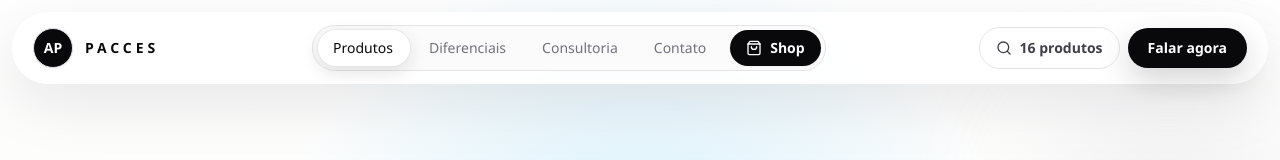
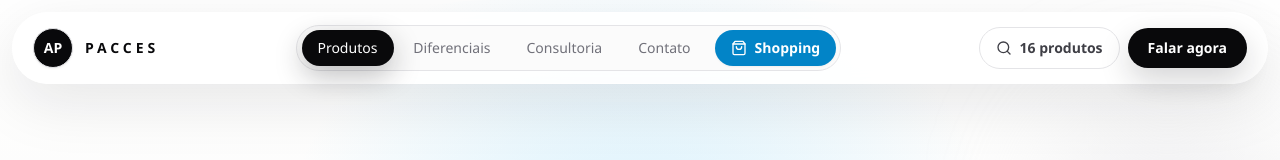
Before and after one commit to ExQues/Apple-Pacces, a React (Vite) app: page / in a window 1280 px wide. Shown: the top 160 px of the page. Built offline with nearby package versions, Linux system fonts and the light colour scheme.

Commit message:
feat: pill escuro liquid, deteccao por scroll e Shopping em destaque

```diff
--- a/src/components/SiteHeader.tsx
+++ b/src/components/SiteHeader.tsx
@@ -1,4 +1,4 @@
-import { useEffect, useLayoutEffect, useRef, useState } from 'react'
+import { useCallback, useEffect, useLayoutEffect, useRef, useState } from 'react'
 import { Search, ShoppingBag } from 'lucide-react'
 import { allProducts } from '@/data/appleStore'
 
@@ -8,6 +8,7 @@ type SiteHeaderProps = {
 
 const SECTIONS = ['produtos', 'diferenciais', 'consultoria', 'contato'] as const
 type SectionId = (typeof SECTIONS)[number]
+type ActiveKey = SectionId | 'shop'
 
 export function SiteHeader({ variant = 'home' }: SiteHeaderProps) {
   const sectionPrefix = variant === 'home' ? '' : '/'
@@ -18,7 +19,8 @@ export function SiteHeader({ variant = 'home' }: SiteHeaderProps) {
     { label: 'Contato', id: 'contato', href: `${sectionPrefix}#contato` },
   ]
 
-  const [active, setActive] = useState<SectionId>('produtos')
+  // Na Shop, o item ativo eh o proprio Shop. Na home, comeca em "produtos".
+  const [active, setActive] = useState<ActiveKey>(variant === 'shop' ? 'shop' : 'produtos')
   const [indicator, setIndicator] = useState<{ left: number; width: number; ready: boolean }>({
     left: 0,
     width: 0,
@@ -27,41 +29,39 @@ export function SiteHeader({ variant = 'home' }: SiteHeaderProps) {
   const listRef = useRef<HTMLDivElement | null>(null)
   const itemRefs = useRef<Record<string, HTMLAnchorElement | null>>({})
 
-  // Observa qual secao esta visivel na home
+  // Detecta a secao ativa com base em scrollY (mais confiavel que IntersectionObserver
+  // quando as secoes tem alturas muito diferentes).
   useEffect(() => {
     if (variant !== 'home') return
     if (typeof window === 'undefined') return
 
-    const sections = SECTIONS.map((id) => document.getElementById(id)).filter(
-      (el): el is HTMLElement => Boolean(el),
-    )
-    if (sections.length === 0) return
+    const computeActive = () => {
+      const trigger = window.innerHeight * 0.35 // ponto de leitura acima do meio
+      let current: SectionId = 'produtos'
+      for (const id of SECTIONS) {
+        const el = document.getElementById(id)
+        if (!el) continue
+        const rect = el.getBoundingClientRect()
+        if (rect.top - trigger <= 0) {
+          current = id
+        }
+      }
+      setActive(current)
+    }
 
-    const observer = new IntersectionObserver(
-      (entries) => {
-        const visible = entries
-          .filter((entry) => entry.isIntersecting)
-          .sort((a, b) => b.intersectionRatio - a.intersectionRatio)[0]
-        if (visible) {
-          setActive(visible.target.id as SectionId)
-        }
-      },
-      {
-        rootMargin: '-45% 0px -45% 0px',
-        threshold: [0, 0.25, 0.5, 0.75, 1],
-      },
-    )
-
-    sections.forEach((el) => observer.observe(el))
-    return () => observer.disconnect()
+    computeActive()
+    window.addEventListener('scroll', computeActive, { passive: true })
+    window.addEventListener('resize', computeActive)
+    return () => {
+      window.removeEventListener('scroll', computeActive)
+      window.removeEventListener('resize', computeActive)
+    }
   }, [variant])
 
-  // Recalcula posicao/tamanho do indicador liquid
-  useLayoutEffect(() => {
+  const recalcIndicator = useCallback(() => {
     const container = listRef.current
     const target = itemRefs.current[active]
     if (!container || !target) return
-
     const containerRect = container.getBoundingClientRect()
     const targetRect = target.getBoundingClientRect()
     setIndicator({
@@ -71,22 +71,14 @@ export function SiteHeader({ variant = 'home' }: SiteHeaderProps) {
     })
   }, [active])
 
+  useLayoutEffect(() => {
+    recalcIndicator()
+  }, [recalcIndicator])
+
   useEffect(() => {
-    const handleResize = () => {
-      const container = listRef.current
-      const target = itemRefs.current[active]
-      if (!container || !target) return
-      const containerRect = container.getBoundingClientRect()
-      const targetRect = target.getBoundingClientRect()
-      setIndicator({
-        left: targetRect.left - containerRect.left,
-        width: targetRect.width,
-        ready: true,
-      })
-    }
-    window.addEventListener('resize', handleResize)
-    return () => window.removeEventListener('resize', handleResize)
-  }, [active])
+    window.addEventListener('resize', recalcIndicator)
+    return () => window.removeEventListener('resize', recalcIndicator)
+  }, [recalcIndicator])
 
   return (
     <header className="fixed inset-x-0 top-0 z-50 px-3 pt-3">
@@ -105,10 +97,10 @@ export function SiteHeader({ variant = 'home' }: SiteHeaderProps) {
           ref={listRef}
           className="relative hidden items-center gap-1 rounded-full border border-zinc-200 bg-zinc-50/80 p-1 md:flex"
         >
-          {/* Indicador liquid */}
+          {/* Pill escuro estilo Apple liquid */}
           <span
             aria-hidden="true"
-            className="pointer-events-none absolute top-1 bottom-1 rounded-full bg-white shadow-[0_6px_18px_rgba(24,24,27,0.12)] ring-1 ring-zinc-200/70"
+            className="pointer-events-none absolute top-1 bottom-1 rounded-full bg-zinc-950 shadow-[0_10px_28px_rgba(24,24,27,0.28)]"
             style={{
               left: indicator.left,
               width: indicator.width,
@@ -119,7 +111,7 @@ export function SiteHeader({ variant = 'home' }: SiteHeaderProps) {
             }}
           />
           {links.map((link) => {
-            const isActive = variant === 'home' && active === link.id
+            const isActive = active === link.id
             return (
               <a
                 key={link.href}
@@ -129,7 +121,7 @@ export function SiteHeader({ variant = 'home' }: SiteHeaderProps) {
                 href={link.href}
                 aria-current={isActive ? 'page' : undefined}
                 className={`relative z-10 rounded-full px-4 py-2 text-sm font-medium transition-colors duration-300 ${
-                  isActive ? 'text-zinc-950' : 'text-zinc-500 hover:text-zinc-950'
+                  isActive ? 'text-white' : 'text-zinc-500 hover:text-zinc-950'
                 }`}
               >
                 {link.label}
@@ -137,11 +129,19 @@ export function SiteHeader({ variant = 'home' }: SiteHeaderProps) {
             )
           })}
           <a
+            ref={(el) => {
+              itemRefs.current['shop'] = el
+            }}
             href="/shop"
-            className="relative z-10 ml-1 inline-flex items-center gap-2 rounded-full bg-zinc-950 px-4 py-2 text-sm font-semibold text-white shadow-sm transition hover:-translate-y-0.5 hover:bg-zinc-800"
+            aria-current={active === 'shop' ? 'page' : undefined}
+            className={`relative z-10 ml-1 inline-flex items-center gap-2 rounded-full px-4 py-2 text-sm font-semibold shadow-sm transition ${
+              active === 'shop'
+                ? 'bg-transparent text-white'
+                : 'bg-sky-600 text-white hover:-translate-y-0.5 hover:bg-sky-500'
+            }`}
           >
             <ShoppingBag className="size-4" aria-hidden="true" />
-            Shop
+            Shopping
           </a>
         </div>
 
```
